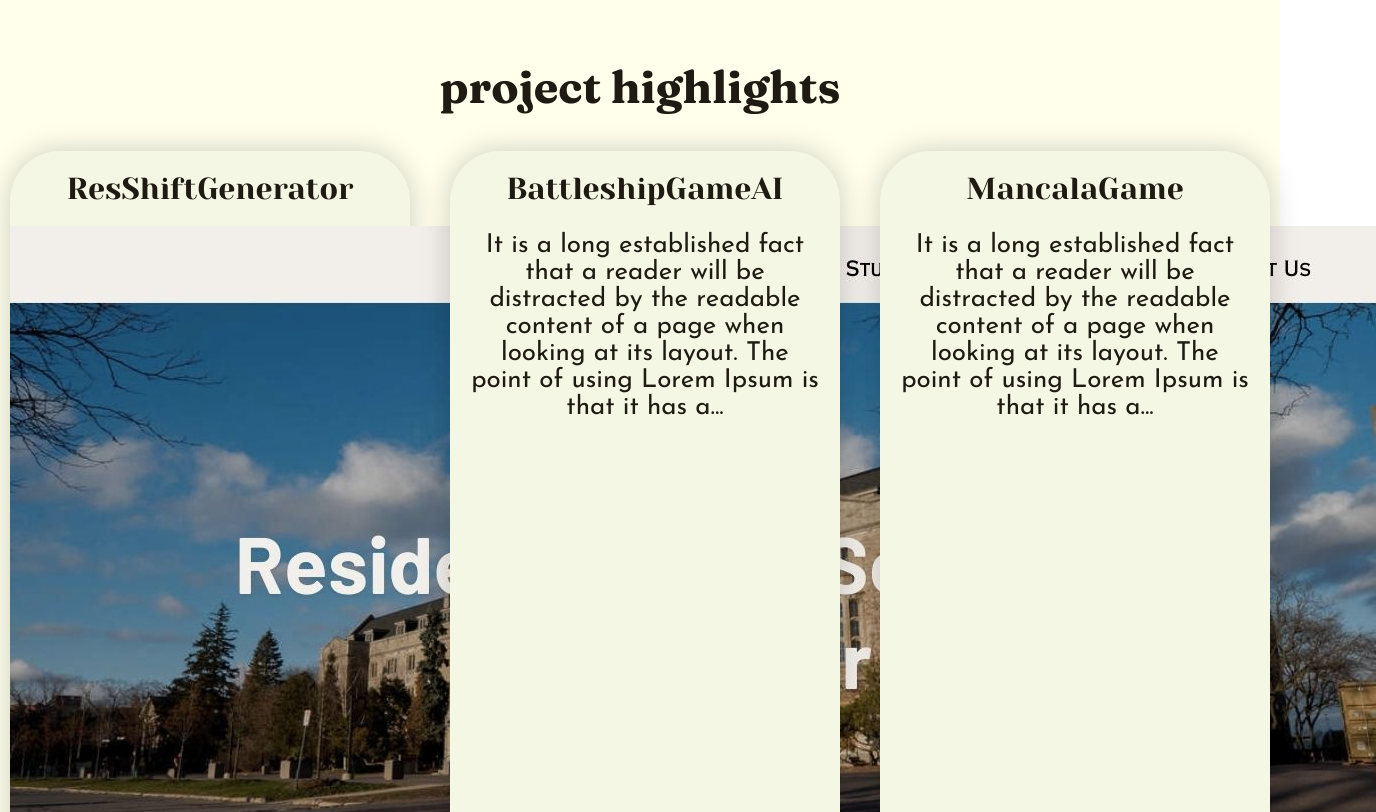
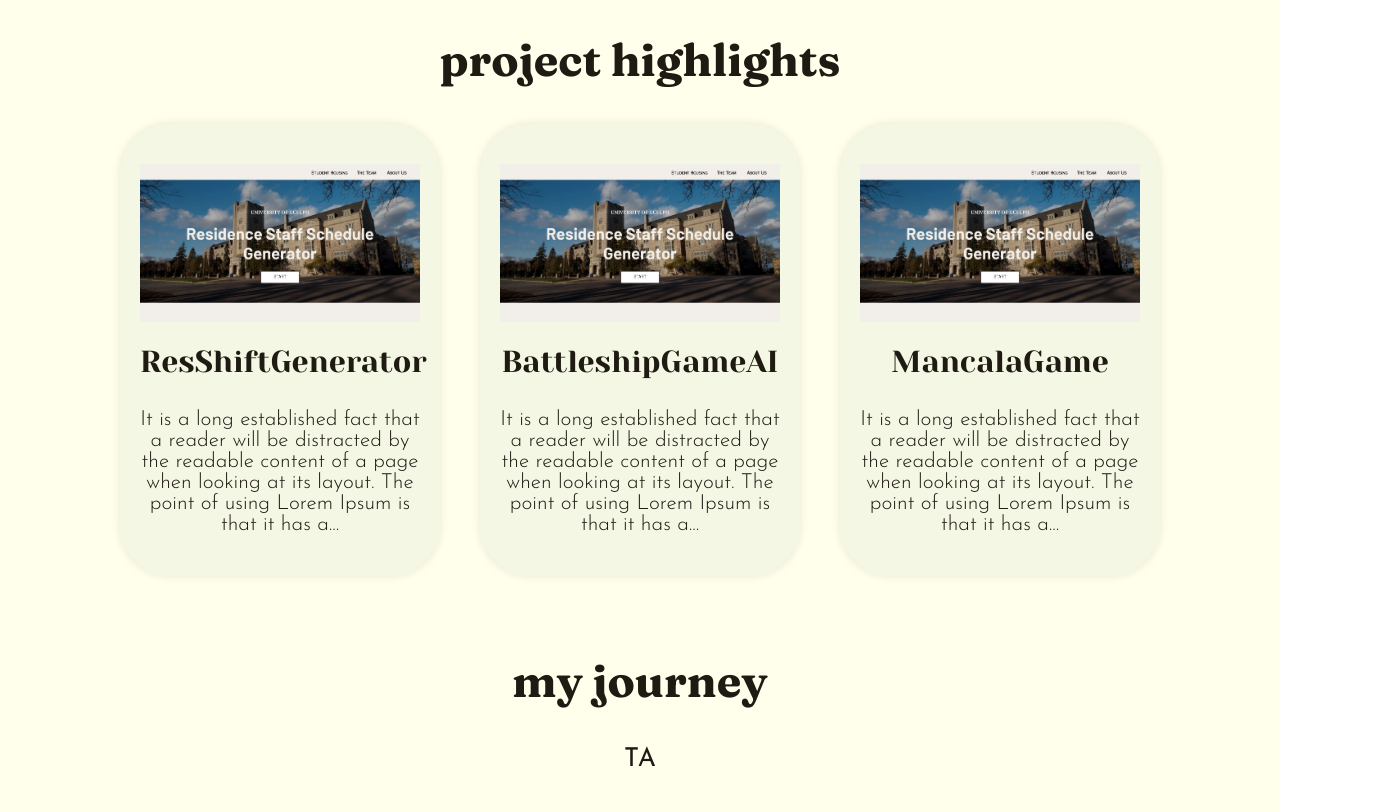
Before and after one commit to milychang19/my-portfolio, a React (Create React App) app: page / in a window 1280 px wide. Shown: the part 1240-2052 px from the top of the page, 1376 px wide, since content can reach past the window. Built offline with nearby package versions, Linux system fonts and the light colour scheme.

Commit message:
project card

```diff
--- a/src/App.css
+++ b/src/App.css
@@ -135,25 +135,37 @@ button:hover{
   display: flex;
   gap: 40px;
   justify-content: center;
-  margin: 10px;
+  /* margin: 20px; */
 }
 .project-card{
   background-color: #F3F7E4;
   border-radius: 50px;
-  width: 400px;
-  box-shadow: 0px 0px 30px rgba(0, 0, 0, 0.2);
+  width: 280px;
+  box-shadow: 0px 0px 10px rgba(0, 0, 0, 0.1);
+  justify-content: center;
+  padding: 20px;
+  padding-top: 40px;
 }
 .card-img{
-  width: fit-content;
+  height: auto;
+  max-width: 100%;
+  width: auto;
 }
+
+
 h3{
   font-family: 'Yeseva One', sans-serif;
   font-weight: 300;
-  margin: 20px;
+  margin-top: 15px;
 }
-p{
-  margin-left: 20px;
-  margin-right: 20px;
+a{
+  text-decoration: none;
+  color:#1F1A12;
+}
+
+.description{
+  font-size: 0.8em;
+  font-weight: 380;
 }
 
 /* Contact */
@@ -170,3 +182,8 @@ p{
   height: 400px;
   width: 400px;
 }
+
+/* Footer */
+.end-notes{
+  color:#95A29D;
+}
--- a/src/pages/Footer.jsx
+++ b/src/pages/Footer.jsx
@@ -1,9 +1,10 @@
 import React from 'react';
+
 
 const Footer = () => {
     return (
       <section id="footer">
-        <p>by emily</p>
+        <p class="end-notes">by emily</p>
       </section>
     );
   };
--- a/src/pages/Projects.jsx
+++ b/src/pages/Projects.jsx
@@ -7,18 +7,20 @@ const Projects = () => {
       <h1>project highlights</h1>
       <div class="project-container">
         <div class="project-card">
-          <h3>ResShiftGenerator</h3>
           <img src={project1} alt="" class="card-img"></img>
-          <p>It is a long established fact that a reader will be distracted by the readable content of a page when looking at its layout. The point of using Lorem Ipsum is that it has a...</p>
-          </div>
+          <h3><a href="https://github.com/milychang19/ResShiftGenerator" target="_blank" rel="noreferrer">ResShiftGenerator</a></h3>
+          <p class="description">It is a long established fact that a reader will be distracted by the readable content of a page when looking at its layout. The point of using Lorem Ipsum is that it has a...</p>
+        </div>
         <div class="project-card">
-          <h3>BattleshipGameAI</h3>
-          <p>It is a long established fact that a reader will be distracted by the readable content of a page when looking at its layout. The point of using Lorem Ipsum is that it has a...</p>
-          </div>
+          <img src={project1} alt="" class="card-img"></img>
+          <h3><a href="https://github.com/milychang19/BattleshipGameAI" target="_blank" rel="noreferrer">BattleshipGameAI</a></h3>
+          <p class="description">It is a long established fact that a reader will be distracted by the readable content of a page when looking at its layout. The point of using Lorem Ipsum is that it has a...</p>
+        </div>
         <div class="project-card">
-          <h3>MancalaGame</h3>
-          <p>It is a long established fact that a reader will be distracted by the readable content of a page when looking at its layout. The point of using Lorem Ipsum is that it has a...</p>
-          </div>
+          <img src={project1} alt="" class="card-img"></img>
+          <h3><a href="https://github.com/milychang19/MancalaGame" target="_blank" rel="noreferrer">MancalaGame</a></h3>
+          <p class="description">It is a long established fact that a reader will be distracted by the readable content of a page when looking at its layout. The point of using Lorem Ipsum is that it has a...</p>
+        </div>
       </div>
 
     </section>
```
